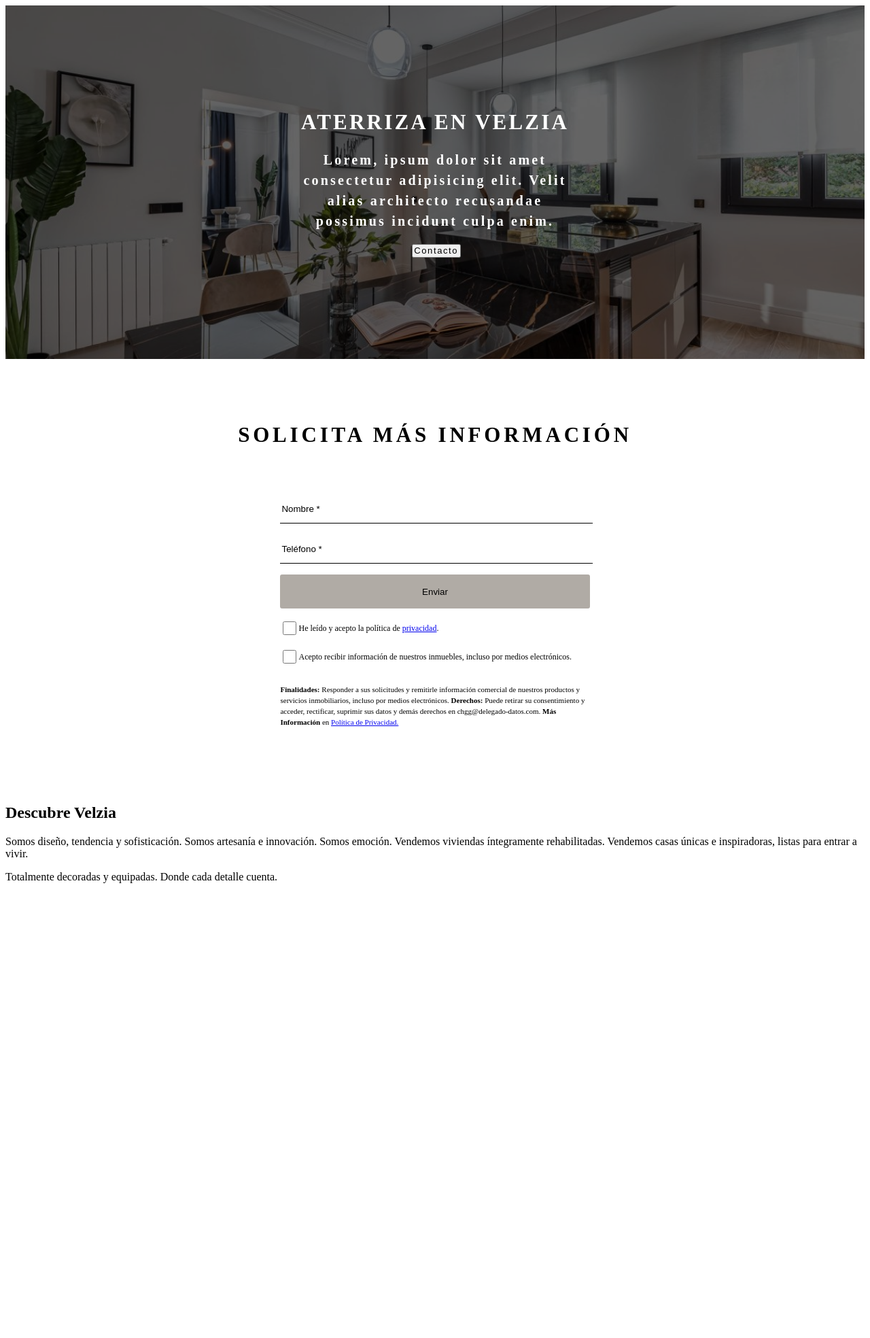
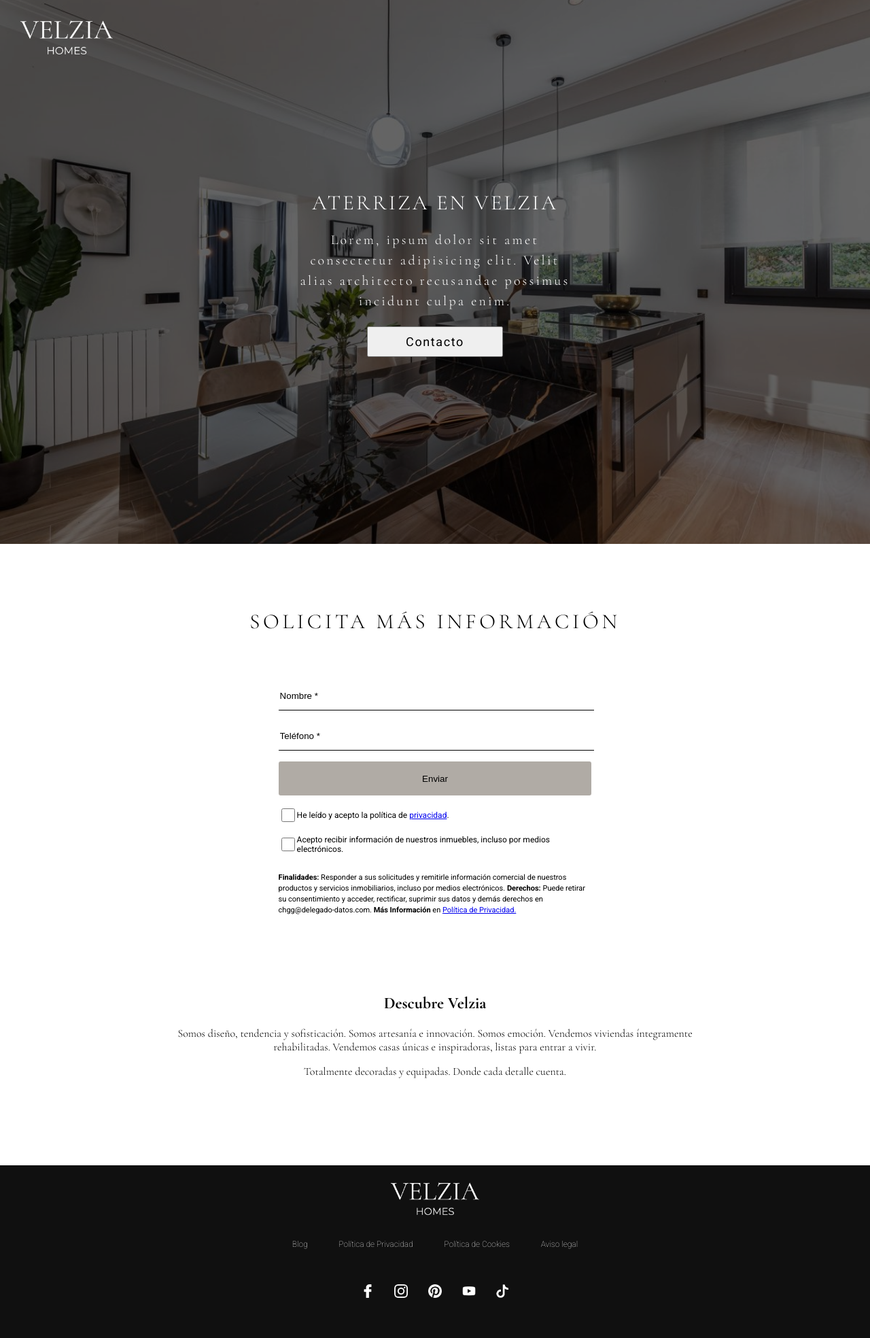
Before and after one commit to d0rtz/velziaWeb, a PHP site: page /landing-iberia/index.html in a window 1280 px wide. Shown: the whole page at 68% size. Before the commit the page ends 1299 px from the top, so only its background shows below. Run offline with PHP 8.4, Linux system fonts and the light colour scheme; some libraries are stand-ins or nearby versions.

Commit message:
landing iberia update

```diff
--- a/landing-iberia/index.html
+++ b/landing-iberia/index.html
@@ -51,6 +51,7 @@
 </head>
 <body>
     <section id="sale">
+        <img src="../resources/velzia-homes-blanco.png" alt="logo velzia blanco" id="logo" height="50px" width="auto">
         <img
           src="../resources/VELZIA-PINTOR-ROSALES-70-WEB_035-1200x800.jpg"
           alt=""
@@ -124,7 +125,7 @@
             </div>
         </div>
         </section>
-    <section>
+    <section id="info">
         <div class="cormorant-garamond-light">
             <h2>Descubre Velzia</h2>
             <p>Somos diseño, tendencia y sofisticación. Somos artesanía e innovación. Somos emoción. Vendemos viviendas íntegramente rehabilitadas. Vendemos casas únicas e inspiradoras, listas para entrar a vivir.</p>
@@ -134,6 +135,108 @@
 
         </div>
     </section>
+    <footer id="footer">
+        <img
+          src="../resources/velzia-homes-blanco.png"
+          alt="logo-velzia"
+          height="48"
+          width="auto"
+        />
+        <nav class="menu-footer">
+          <ul>
+            <li class="nav-li">
+              <a href="../blog/" class="blank-link nav-link-white roboto-thin"
+                >Blog</a
+              >
+            </li>
+            <li class="nav-li">
+              <a
+                href="../politicas/politica-privacidad.html"
+                class="blank-link nav-link-white roboto-thin"
+                >Política de Privacidad</a
+              >
+            </li>
+            <li class="nav-li">
+              <a
+                href="../politicas/politica-cookies.html"
+                class="blank-link nav-link-white roboto-thin"
+                >Política de Cookies</a
+              >
+            </li>
+            <li class="nav-li">
+              <a
+                href="../politicas/aviso-legal.html"
+                class="blank-link nav-link-white roboto-thin"
+                >Aviso legal</a
+              >
+            </li>
+          </ul>
+        </nav>
+        <nav class="rrss">
+          <ul>
+            <li class="nav-li">
+              <a
+                href="https://www.facebook.com/people/Velzia-by-ChapnikGiesen/100075860846740/?ref=pages_you_manage"
+                target="_blank"
+                class="blank-link nav-link-white"
+                ><img
+                  src="../resources/logo-de-facebook.png"
+                  alt="facebook"
+                  width="20"
+                  height="20"
+              /></a>
+            </li>
+            <li class="nav-li">
+              <a
+                href="https://www.instagram.com/velzia.es/"
+                target="_blank"
+                class="blank-link nav-link-white"
+                ><img
+                  src="../resources/instagram.png"
+                  alt="instagram"
+                  width="20"
+                  height="20"
+              /></a>
+            </li>
+            <li class="nav-li">
+              <a
+                href="https://www.pinterest.es/velziabychapnikandgiesen/"
+                target="_blank"
+                class="blank-link nav-link-white"
+                ><img
+                  src="../resources/logotipo-de-pinterest.png"
+                  alt="pinterest"
+                  width="20"
+                  height="20"
+              /></a>
+            </li>
+            <li class="nav-li">
+              <a
+                href="https://www.youtube.com/@velziabychapnikgiesen5789/videos"
+                target="_blank"
+                class="blank-link nav-link-white"
+                ><img
+                  src="../resources/youtube.png"
+                  alt="youtube"
+                  width="20"
+                  height="20"
+              /></a>
+            </li>
+            <li class="nav-li">
+              <a
+                href="https://www.tiktok.com/@velzia"
+                target="_blank"
+                class="blank-link nav-link-white"
+                ><img
+                  src="../resources/tiktok-64.png"
+                  alt="tiktok"
+                  width="20"
+                  height="20"
+              /></a>
+            </li>
+          </ul>
+        </nav>
+      </footer>
     <script>
       const phoneInputField = document.querySelector("#phone");
       const phoneInput = window.intlTelInput(phoneInputField, {
--- a/landing-iberia/landing-iberia.css
+++ b/landing-iberia/landing-iberia.css
@@ -1,9 +1,44 @@
+@import url("https://fonts.googleapis.com/css2?family=Cormorant+Garamond:ital,wght@0,300;0,400;0,500;0,600;0,700;1,300;1,400;1,500;1,600;1,700&family=Roboto:ital,wght@0,100;0,300;0,400;0,500;0,700;0,900;1,100;1,300;1,400;1,500;1,700;1,900&display=swap");
+@import url("https://fonts.googleapis.com/css2?family=Poppins:wght@300;400;500;600&display=swap");
 
+body {
+  margin: 0;
+  overflow-x: hidden;
+}
+
+h1 {
+  font-weight: 300;
+}
+
+.iti {
+  width: 100% !important;
+}
+
+.nav-li {
+  position: relative; /* Necesario para que el submenú se posicione correctamente */
+  list-style-type: none;
+  padding: 1%;
+  font-size: medium;
+}
+
+.blank-link {
+  text-decoration: none;
+}
+.nav-link {
+  text-decoration: none;
+}
 
 /* MAIN */
 
+#logo{
+    position: absolute;
+    left: 30px;
+    top: 30px;
+    z-index: 1000;
+}
+
 #sale {
-    height: 65vh;
+  height: 100vh;
   position: relative;
   overflow: hidden;
   object-fit: cover;
@@ -14,7 +49,7 @@
   right: 0;
   top: 0;
   width: 100%;
-    height: 65vh;
+  height: 100vh;
   object-fit: cover;
   object-position: center;
   z-index: 999;
@@ -50,11 +85,10 @@
   padding-right: 34%;
   line-height: 1.5;
   letter-spacing: 0.2rem;
-
 }
 #contact-button {
   margin-top: 3%;
-    font-size: 13px;
+  font-size: 18px;
   letter-spacing: 0.1rem;
   transition: all 0.3s ease-in-out;
 }
@@ -65,6 +99,7 @@
   color: #f1f1f1;
   transition: all 0.3s ease-in-out;
 }
+
 /*MEDIA QUERIES*/
 
 @media (max-width: 768px) {
@@ -77,16 +112,14 @@
   #form-section {
     margin: 5%;
   }
-    #form-div{
+  #form-div {
     padding: 5%;
   }
 }
 @media (min-width: 768px) {
   #contact-button {
-      padding-top: 1%;
-      padding-bottom: 1%;
-      padding-left: 2.5%;
-      padding-right: 2.5%;
+    width: 200px;
+    padding: 5%;
   }
   #form-section {
     margin: 5% 20% 5% 20%;
@@ -131,7 +164,7 @@
   width: 100%;
   height: 40px;
 }
-  #name::placeholder{
+#name::placeholder {
   color: black;
 }
 #form-tel {
@@ -147,7 +180,7 @@
   width: 100%;
   height: 40px;
 }
-  #phone::placeholder{
+#phone::placeholder {
   color: black;
 }
 .alert {
@@ -207,3 +240,189 @@
   height: 50px;
   background-color: #b0aba5;
 }
+
+/* INFO */
+
+#info {
+  text-align: center;
+  margin: 2% 20% 10% 20%;
+}
+
+/* FOOTER */
+#footer {
+  background-color: #101010;
+  text-align: center;
+  padding-bottom: 3%;
+  padding-top: 2%;
+}
+
+.menu-footer {
+  margin-bottom: 3%;
+}
+
+.menu-footer ul {
+  display: flex;
+  justify-content: center;
+  padding-inline-start: 0px;
+  list-style-type: none;
+}
+
+.menu-footer li {
+  margin: 0 10px; /* Ajusta el margen entre los elementos según sea necesario */
+}
+
+.menu-footer li a {
+  font-size: 12px;
+  color: #f1f1f1;
+  text-decoration: none;
+}
+
+.rrss ul {
+  padding-inline-start: 0px;
+}
+
+.rrss li {
+  list-style-type: none;
+  display: inline;
+}
+
+.rrss li a {
+  text-decoration: none;
+}
+
+/*
+  Font classes
+  */
+
+.cormorant-garamond-light {
+  font-family: "Cormorant Garamond", serif;
+  font-weight: 300;
+  font-style: normal;
+}
+
+.cormorant-garamond-regular {
+  font-family: "Cormorant Garamond", serif;
+  font-weight: 400;
+  font-style: normal;
+}
+
+.cormorant-garamond-medium {
+  font-family: "Cormorant Garamond", serif;
+  font-weight: 500;
+  font-style: normal;
+}
+
+.cormorant-garamond-semibold {
+  font-family: "Cormorant Garamond", serif;
+  font-weight: 600;
+  font-style: normal;
+}
+
+.cormorant-garamond-bold {
+  font-family: "Cormorant Garamond", serif;
+  font-weight: 700;
+  font-style: normal;
+}
+
+.cormorant-garamond-light-italic {
+  font-family: "Cormorant Garamond", serif;
+  font-weight: 300;
+  font-style: italic;
+}
+
+.cormorant-garamond-regular-italic {
+  font-family: "Cormorant Garamond", serif;
+  font-weight: 400;
+  font-style: italic;
+}
+
+.cormorant-garamond-medium-italic {
+  color: #b3aaa5;
+  font-family: "Cormorant Garamond", serif;
+  font-weight: 500;
+  font-style: italic;
+}
+
+.cormorant-garamond-semibold-italic {
+  font-family: "Cormorant Garamond", serif;
+  font-weight: 600;
+  font-style: italic;
+}
+
+.cormorant-garamond-bold-italic {
+  font-family: "Cormorant Garamond", serif;
+  font-weight: 700;
+  font-style: italic;
+}
+
+.roboto-thin {
+  font-family: "Roboto", sans-serif;
+  font-weight: 100;
+  font-style: normal;
+}
+
+.roboto-light {
+  font-family: "Roboto", sans-serif;
+  font-weight: 300;
+  font-style: normal;
+}
+
+.roboto-regular {
+  font-family: "Roboto", sans-serif;
+  font-weight: 400;
+  font-style: normal;
+}
+
+.roboto-medium {
+  font-family: "Roboto", sans-serif;
+  font-weight: 500;
+  font-style: normal;
+}
+
+.roboto-bold {
+  font-family: "Roboto", sans-serif;
+  font-weight: 700;
+  font-style: normal;
+}
+
+.roboto-black {
+  font-family: "Roboto", sans-serif;
+  font-weight: 900;
+  font-style: normal;
+}
+
+.roboto-thin-italic {
+  font-family: "Roboto", sans-serif;
+  font-weight: 100;
+  font-style: italic;
+}
+
+.roboto-light-italic {
+  font-family: "Roboto", sans-serif;
+  font-weight: 300;
+  font-style: italic;
+}
+
+.roboto-regular-italic {
+  font-family: "Roboto", sans-serif;
+  font-weight: 400;
+  font-style: italic;
+}
+
+.roboto-medium-italic {
+  font-family: "Roboto", sans-serif;
+  font-weight: 500;
+  font-style: italic;
+}
+
+.roboto-bold-italic {
+  font-family: "Roboto", sans-serif;
+  font-weight: 700;
+  font-style: italic;
+}
+
+.roboto-black-italic {
+  font-family: "Roboto", sans-serif;
+  font-weight: 900;
+  font-style: italic;
+}
```
Lines whose indentation alone changed are shown as unchanged.
